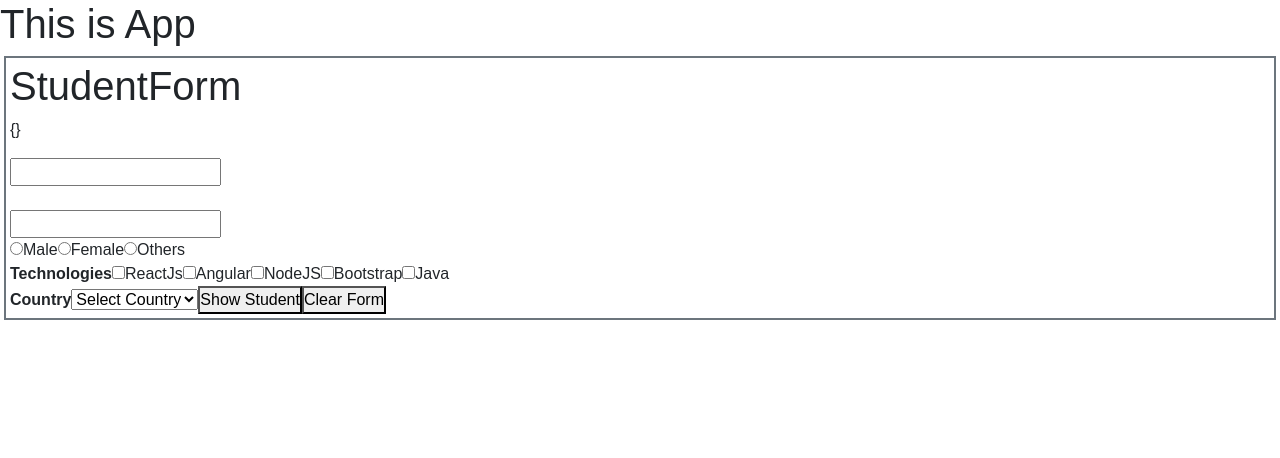
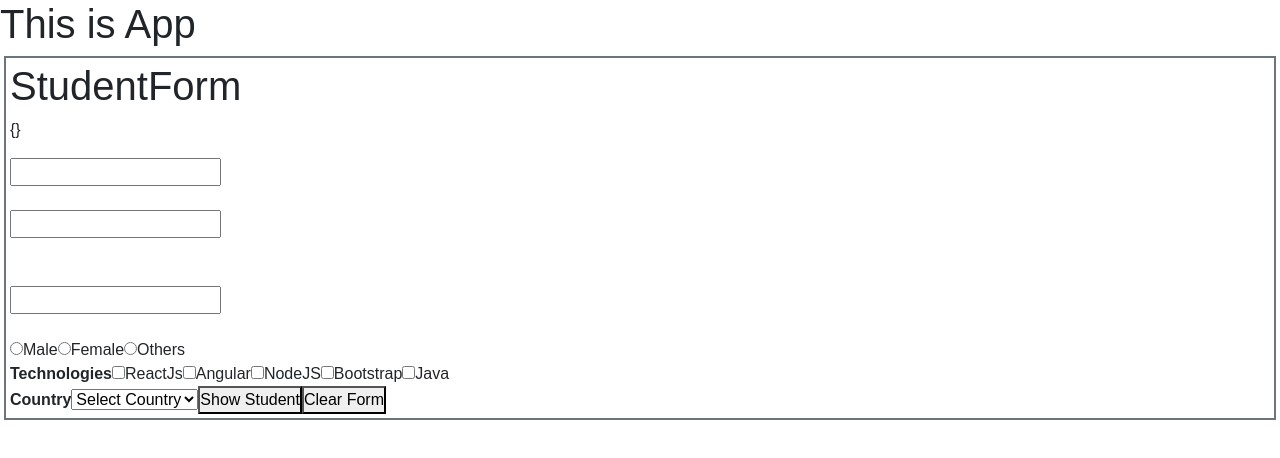
Before and after one commit to kothapallisridhar/frontend, a React (Vite) app in the folder rb49app/: page / in a window 1280 px wide. Shown: the top 458 px of the page. Built offline with nearby package versions, Linux system fonts and the light colour scheme.

Commit message:
formik validations

```diff
--- a/rb49app/src/forms/StudentForm.jsx
+++ b/rb49app/src/forms/StudentForm.jsx
@@ -7,6 +7,7 @@ const StudentForm = () => {
     initialValues: {
       firstname: "",
       lastname: "",
+      password: "",
       gender: "",
       techs: [],
       country: "",
@@ -14,7 +15,18 @@ const StudentForm = () => {
     validationSchema: Yup.object({
       firstname: Yup.string()
         .required("First Name is mandatory")
-        .min(3, "first name should be min 3 letters"),
+        .min(3, "First name should be min 3 letters"),
+      lastname: Yup.string()
+        .required("First Name is mandatory")
+        .min(3, "Last name should be min 3 letters"),
+      password: Yup.string()
+        .required("Must enter password")
+        .matches(
+          /^(?=.*[a-z])(?=.*[A-Z])(?=.*\d)(?=.*[@$!%*?&])[A-Za-z\d@$!%*?&]{8,}$/,
+          {
+            message: "Check password",
+          }
+        ),
     }),
     onSubmit: (values) => {
       console.log(values);
@@ -32,14 +44,35 @@ const StudentForm = () => {
           onBlur={studentForm.onBlur}
         />
         <div>
-          {studentForm.errors.firstname && <div>Firstname is mandatory</div>}
+          {studentForm.touched.firstname && studentForm.errors.firstname && (
+            <div>{studentForm.errors.firstname}</div>
+          )}
         </div>
         <br />
         <input
           type="text"
           name="lastname"
           onChange={studentForm.handleChange}
+          onBlur={studentForm.onBlur}
         />
+        <div>
+          {studentForm.touched.lastname && studentForm.errors.firstname && (
+            <div>{studentForm.errors.lastname}</div>
+          )}
+        </div>
+        <br />
+        <br />
+        <input
+          type="password"
+          name="password"
+          onChange={studentForm.handleChange}
+          onBlur={studentForm.onBlur}
+        />
+        <div>
+          {studentForm.touched.password && studentForm.errors.password && (
+            <div>{studentForm.errors.password}</div>
+          )}
+        </div>
         <br />
         <input
           type="radio"
```
